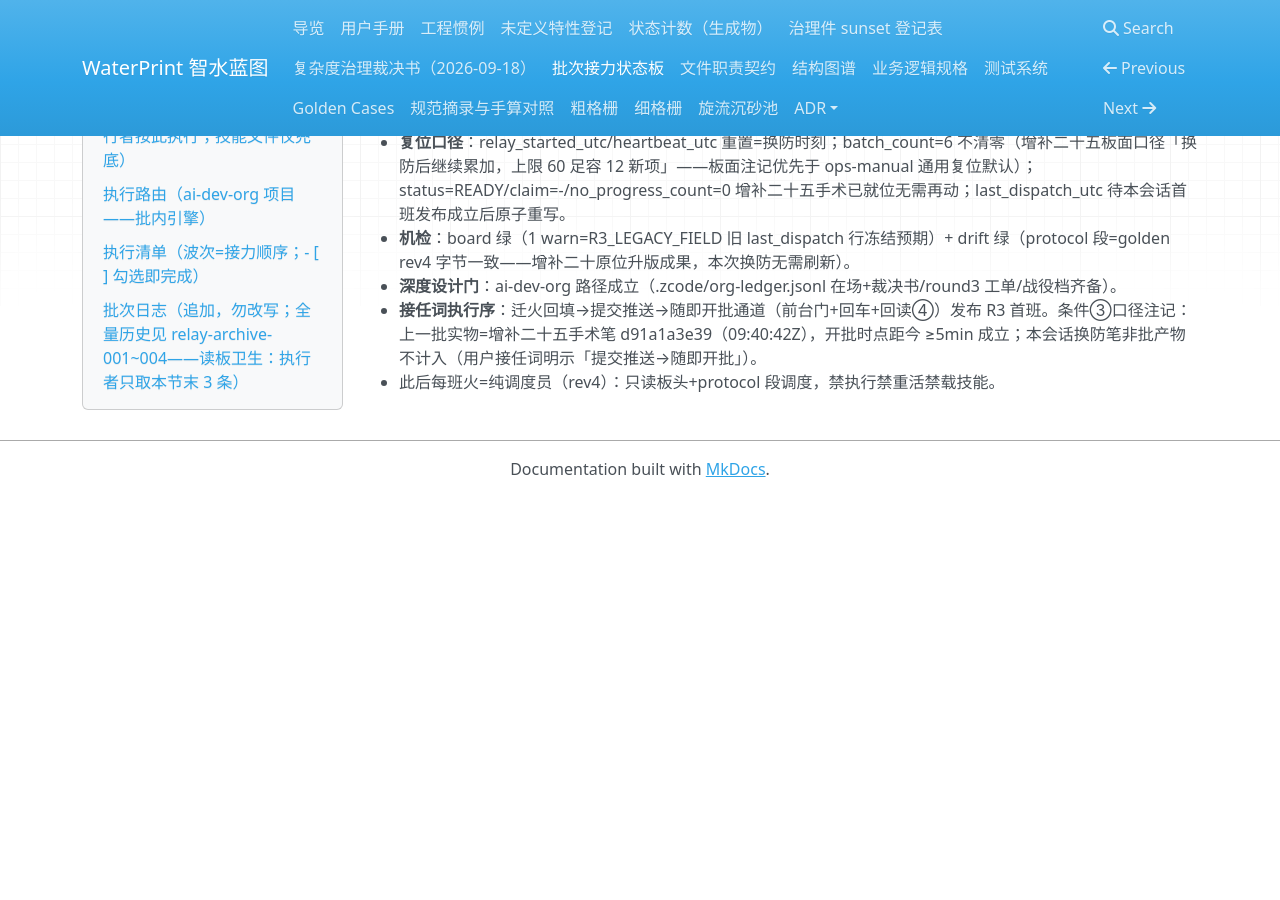
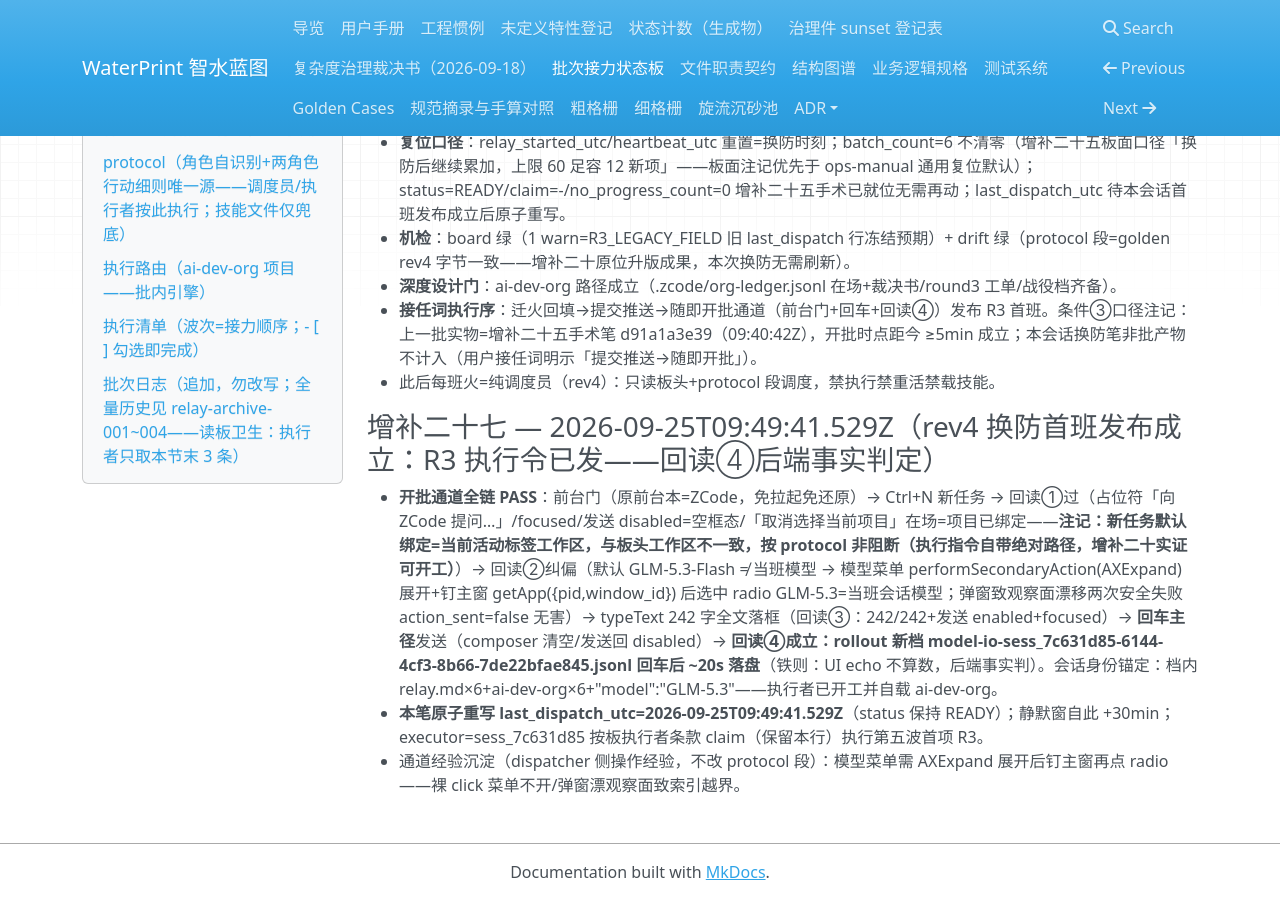
Before and after one commit to yyx20040712/waterprint, an MkDocs documentation site: the page built from docs/handoff/relay.md, in a window 1280 px wide and 900 px high, scrolled down 12946 px. Built offline with MkDocs 1.6.1, drawn with Linux system fonts in a browser that asks for light colours; nearby versions of some CDN libraries; before the commit the page ends 13443 px from its top, so only the background shows below that; some of the changed text lies outside the part shown.

Commit message:
接力板增补二十七：换防首班发布成立——R3 执行令经回车主径发出，回读④后端事实（sess_7c631d85 落盘+身份锚定）确认，last_dispatch_utc 原子重写

```diff
--- a/docs/handoff/relay.md
+++ b/docs/handoff/relay.md
@@ -20,21 +20,21 @@
 - poll_interval_min: 10
 - fire_budget_min: 120
 - last_dispatch: 2026-09-19T11:14:24+08:00
-- heartbeat_utc: 2026-09-25T09:46:25.615Z <!-- 2026-09-25 rev4 换防重置；旧值 2026-09-24T23:44:02.069Z（B4-5 终批收口） -->
-- claim: -
+- heartbeat_utc: 2026-09-25T09:49:20.000Z
+- claim: executor-r3-20260925T094920Z
 - no_progress_count: 0 <!-- 2026-09-25 新排程重置（原 1=B4-5 用户门控非系统性卡死） -->
 - checked_total: 38 <!-- 2026-09-25 增补二十五：27−1（B4-5 拆分）+12（第五波 R3/批2b/R4/批2d/R5/批3.5/批5/⑤a/批2c/批3a/批3b/⑤b） -->
 - checked_done: 26 <!-- 2026-09-24 E2E-5 收口 25→26；批2a 收口不占本清单项（战役批，日志增补二十四记账） -->
 - protocol_rev: 4 <!-- 2026-09-25 上下文分工批原位升版 rev2→4（用户裁决：调度员纯调度零技能加载/执行者读板+自载 ai-dev-org）；旧值 2 -->
-- last_dispatch_utc: 2026-09-24T21:36:38.025Z <!-- 换防布火发布首班时原子重写 -->
+- last_dispatch_utc: 2026-09-25T09:49:41.529Z <!-- 2026-09-25 rev4 换防首班发布成立（回读④后端事实=model-io-sess_7c631d85-6144-4cf3-8b66-7de22bfae845.jsonl 回车后 ~20s 落盘）；旧值 2026-09-24T21:36:38.025Z -->
 - relay_started_utc: 2026-09-25T09:46:25.615Z <!-- 2026-09-25 rev4 换防重置（熔断墙钟基准）；旧值 2026-09-24T17:44:23.011Z -->
 - batch_count: 6 <!-- 换防后继续累加（上限 60 足容 12 新项） -->
 - max_batches: 60
 - max_wall_hours: 90
 - hold_reason: - <!-- 2026-09-25 解锁：原 stop_matter（B4-5 双子项用户门控）——⑤a 勘误排程+⑤b 转清单终态项 -->
 - last_handover: 2026-09-25
-- claimed_by: -
-- claimed_at: -
+- claimed_by: executor-r3-20260925T094920Z
+- claimed_at: 2026-09-25T09:49:20.000Z
 - next_batch: R3 孤立警告组装+锁面呈批（第五波首项——交错序全 12 项见执行清单第五波；换防布火后按序连续开工）
 
 ## protocol（角色自识别+两角色行动细则唯一源——调度员/执行者按此执行；技能文件仅兜底）
@@ -270,3 +270,9 @@
 - **深度设计门**：ai-dev-org 路径成立（.zcode/org-ledger.jsonl 在场+裁决书/round3 工单/战役档齐备）。
 - **接任词执行序**：迁火回填→提交推送→随即开批通道（前台门+回车+回读④）发布 R3 首班。条件③口径注记：上一批实物=增补二十五手术笔 d91a1a3e39（09:40:42Z），开批时点距今 ≥5min 成立；本会话换防笔非批产物不计入（用户接任词明示「提交推送→随即开批」）。
 - 此后每班火=纯调度员（rev4）：只读板头+protocol 段调度，禁执行禁重活禁载技能。
+
+### 增补二十七 — 2026-09-25T09:49:41.529Z（rev4 换防首班发布成立：R3 执行令已发——回读④后端事实判定）
+
+- **开批通道全链 PASS**：前台门（原前台本=ZCode，免拉起免还原）→ Ctrl+N 新任务 → 回读①过（占位符「向 ZCode 提问…」/focused/发送 disabled=空框态/「取消选择当前项目」在场=项目已绑定——**注记：新任务默认绑定=当前活动标签工作区，与板头工作区不一致，按 protocol 非阻断（执行指令自带绝对路径，增补二十实证可开工）**）→ 回读②纠偏（默认 GLM-5.3-Flash ≠ 当班模型 → 模型菜单 performSecondaryAction(AXExpand) 展开+钉主窗 getApp({pid,window_id}) 后选中 radio GLM-5.3=当班会话模型；弹窗致观察面漂移两次安全失败 action_sent=false 无害）→ typeText 242 字全文落框（回读③：242/242+发送 enabled+focused）→ **回车主径**发送（composer 清空/发送回 disabled）→ **回读④成立：rollout 新档 model-io-sess_7c631d85-6144-4cf3-8b66-7de22bfae845.jsonl 回车后 ~20s 落盘**（铁则：UI echo 不算数，后端事实判）。会话身份锚定：档内 relay.md×6+ai-dev-org×6+"model":"GLM-5.3"——执行者已开工并自载 ai-dev-org。
+- **本笔原子重写 last_dispatch_utc=2026-09-25T09:49:41.529Z**（status 保持 READY）；静默窗自此 +30min；executor=sess_7c631d85 按板执行者条款 claim（保留本行）执行第五波首项 R3。
+- 通道经验沉淀（dispatcher 侧操作经验，不改 protocol 段）：模型菜单需 AXExpand 展开后钉主窗再点 radio——裸 click 菜单不开/弹窗漂观察面致索引越界。
```
Also changed, not shown: other parts of docs/handoff/relay.md (+1 -1 lines).
